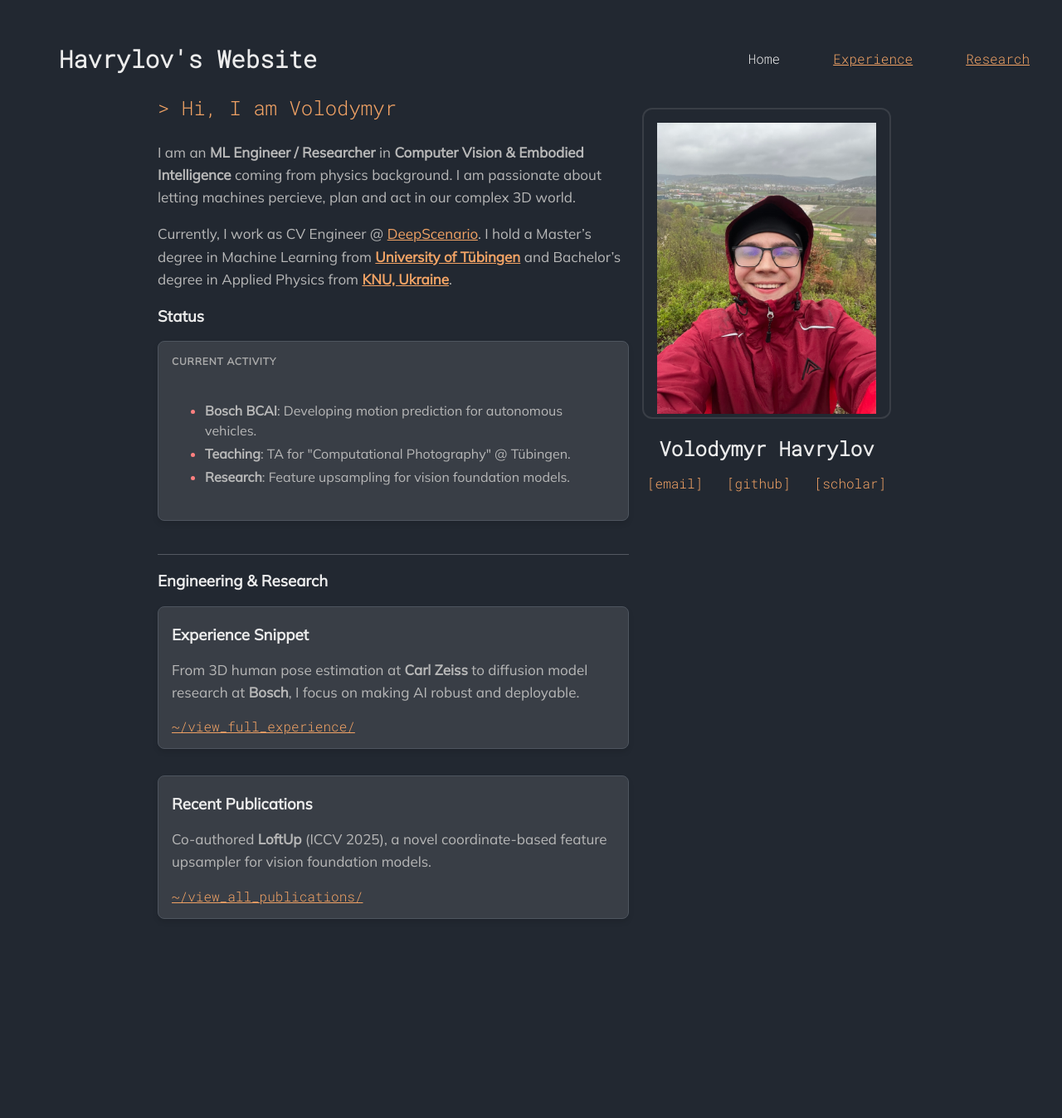
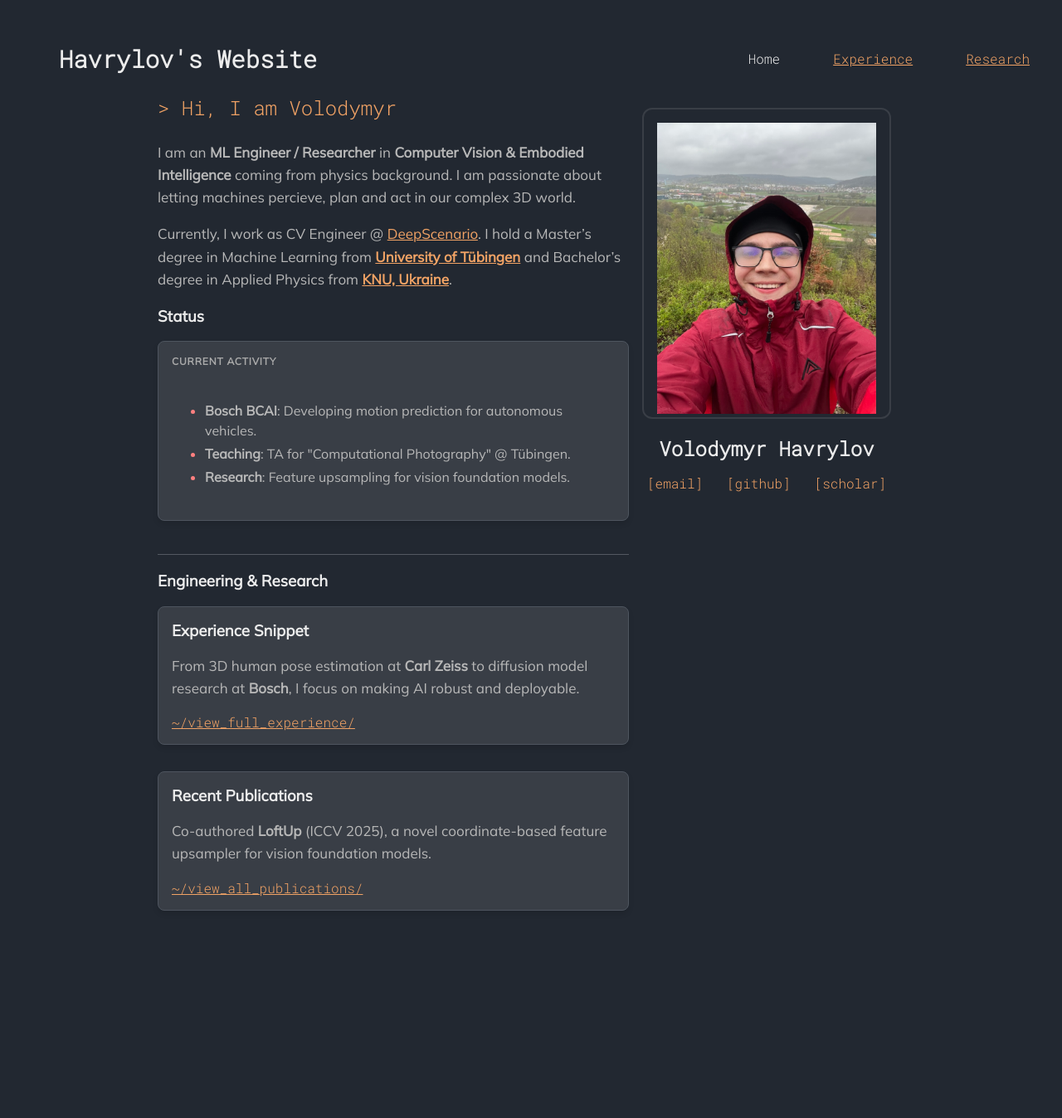
Before and after one commit to havrylovv/havrylovv.github.io, a Jekyll site: the page built from index.md, in a window 1280 px wide. Shown: the whole page at 83% size. Built offline with Jekyll 4.4.1, drawn with Linux system fonts in a browser that asks for light colours.

```diff
--- a/assets/css/styles.css
+++ b/assets/css/styles.css
@@ -83,7 +83,7 @@
 }
 
 .card h3 {
-    margin-top: 5px;
+    margin-top: 0px;
     margin-bottom: 0.5rem;
 }
 
```
Also changed, not shown: papers.md (+3 -1 lines).
